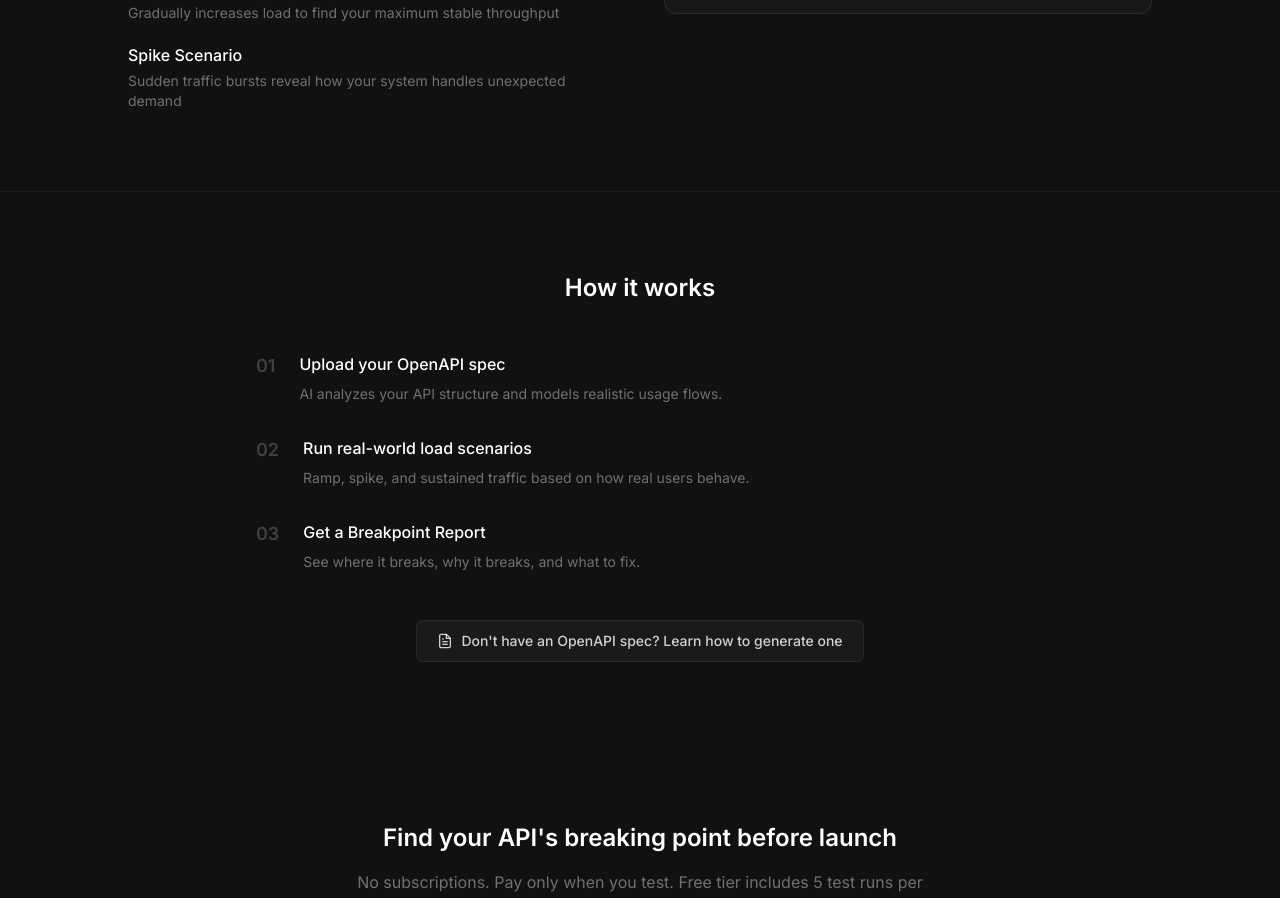
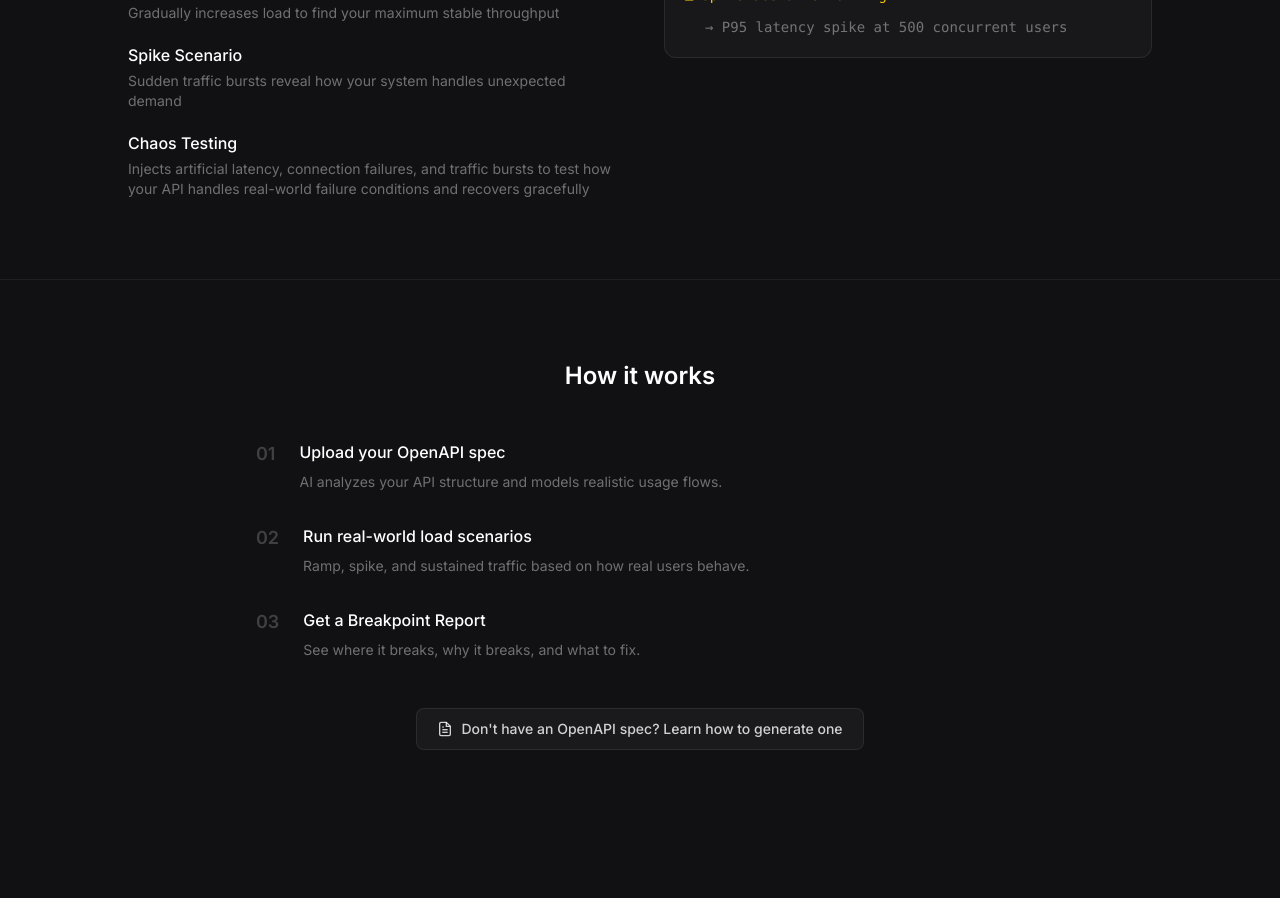
Before and after one commit to sartaj04/api_stress_lab, a Next.js app in the folder frontend/: page / in a window 1280 px wide. Shown: the part 2320-3218 px from the top of the page. Built offline with nearby package versions, Linux system fonts and the light colour scheme; no server answers.

Commit message:
feat: Add Chaos Testing section to homepage
- Introduced a new feature section for Chaos Testing, detailing its purpose and benefits.
- Updated the homepage to include information on how Chaos Testing simulates real-world failure conditions to assess API resilience.

```diff
--- a/frontend/src/app/page.tsx
+++ b/frontend/src/app/page.tsx
@@ -233,6 +233,10 @@ export default function Home() {
                                     <h4 className="text-white font-medium mb-1">Spike Scenario</h4>
                                     <p className="text-white/40 text-sm">Sudden traffic bursts reveal how your system handles unexpected demand</p>
                                 </div>
+                                <div>
+                                    <h4 className="text-white font-medium mb-1">Chaos Testing</h4>
+                                    <p className="text-white/40 text-sm">Injects artificial latency, connection failures, and traffic bursts to test how your API handles real-world failure conditions and recovers gracefully</p>
+                                </div>
                             </div>
                         </div>
 
```
